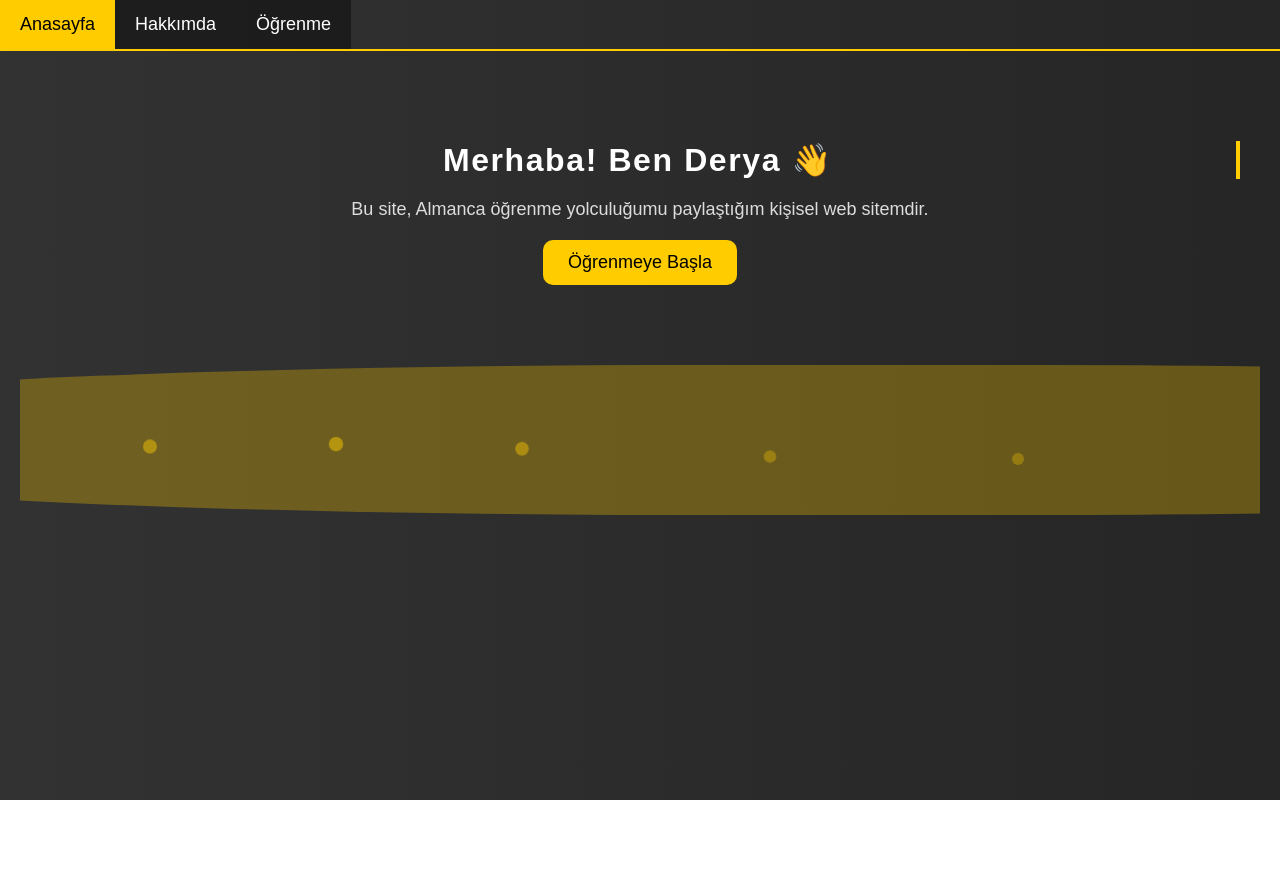
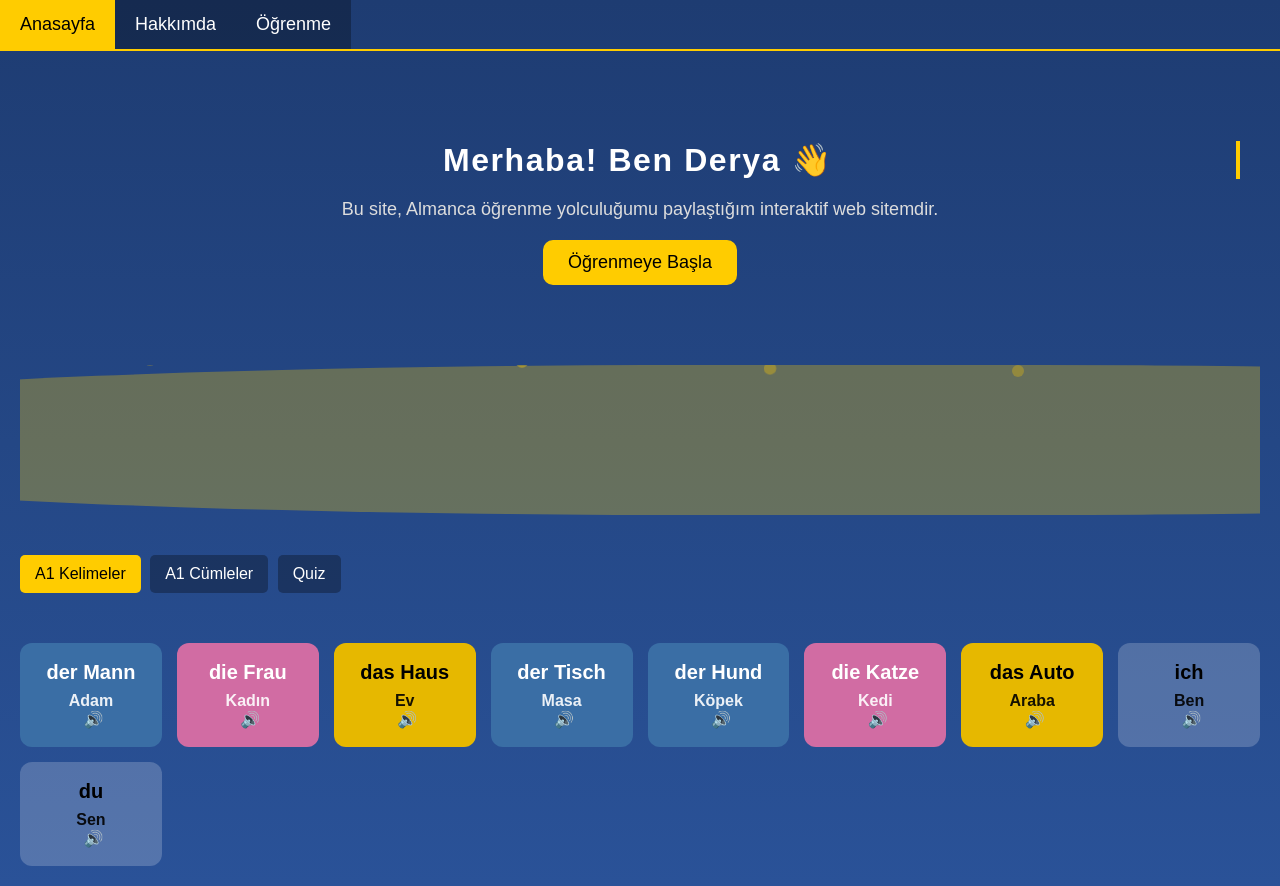
Before and after one commit to Deryakar97/mein_weg, a plain HTML site: page index.html in a window 1280 px wide. Both pictures are taken after a click on the button "Öğrenmeye Başla". Before the commit the page ends 800 px from the top, so only its background shows below. Drawn offline with Linux system fonts and the light colour scheme.

Commit message:
Refactor HTML and CSS for improved structure

```diff
--- a/index.html
+++ b/index.html
@@ -1,30 +1,128 @@
-<!DOCTYPE html><html lang="tr">
+<!DOCTYPE html>
+<html lang="tr">
 <head>
 <meta charset="UTF-8">
 <meta name="viewport" content="width=device-width, initial-scale=1.0">
 <title>Derya'nın Dil Öğrenme Sitesi</title>
 <style>
-/* ---------- Genel Ayarlar ---------- */
-body {margin:0; font-family:Arial,sans-serif; color:white; background: linear-gradient(270deg, #222, #444, #222, #555); background-size: 800% 800%; animation: gradientBG 15s ease infinite;}
-@keyframes gradientBG {0%{background-position:0% 50%;}50%{background-position:100% 50%;}100%{background-position:0% 50%;}}/* ---------- Üst Sekmeler ---------- */ .tab {overflow:hidden; border-bottom:2px solid #ffcc00; margin-bottom:20px;} .tab button {background-color: rgba(0,0,0,0.4); float:left; border:none; outline:none; cursor:pointer; padding:14px 20px; transition:0.3s; font-size:18px; color:white;} .tab button:hover {background-color:#ff6600;} .tab button.active {background-color:#ffcc00; color:black;} .tabcontent {display:none; padding:20px 20px;}
+/* ----------------- Genel Ayarlar ----------------- */
+body {
+  margin: 0;
+  font-family: Arial, sans-serif;
+  color: white;
+  background: linear-gradient(to bottom, #1e3c72, #2a5298);
+  overflow-x: hidden;
+}
 
-/* ---------- Alt Sekmeler ---------- */ .subtab {overflow:hidden; margin-bottom:15px;} .subtab button {background-color: rgba(0,0,0,0.3); border:none; outline:none; cursor:pointer; padding:10px 15px; margin-right:5px; font-size:16px; transition:0.3s; color:white; border-radius:5px;} .subtab button:hover {background-color:#ff9900;} .subtab button.active {background-color:#ffcc00; color:black;} .subtabcontent {display:none; padding-top:15px;}
+/* ----------------- Üst Sekmeler ----------------- */
+.tab {
+  overflow: hidden;
+  border-bottom: 2px solid #ffcc00;
+  margin-bottom: 20px;
+}
+.tab button {
+  background-color: rgba(0,0,0,0.3);
+  float: left;
+  border: none;
+  outline: none;
+  cursor: pointer;
+  padding: 14px 20px;
+  transition:0.3s;
+  font-size: 18px;
+  color: white;
+}
+.tab button:hover { background-color: #ff9900; }
+.tab button.active { background-color: #ffcc00; color: black; }
+.tabcontent { display:none; padding:20px 20px; }
 
-/* ---------- Anasayfa ---------- */ .home-container {text-align:center; padding:50px 20px;} .typewriter {overflow:hidden; border-right:.15em solid #ffcc00; white-space:nowrap; margin:0 auto; letter-spacing:.05em; animation: typing 3s steps(30,end), blink-caret 0.75s step-end infinite;} @keyframes typing {from{width:0;} to{width:100%;}} @keyframes blink-caret {from,to{border-color:transparent;}50%{border-color:#ffcc00;}} .subtext {font-size:18px; margin:20px 0; color:#ddd;} .btn {background-color:#ffcc00; border:none; padding:12px 25px; font-size:18px; border-radius:10px; cursor:pointer; transition: transform 0.3s, background-color 0.3s;} .btn:hover {background-color:#ff9900; transform:scale(1.1);}
+/* ----------------- Alt Sekmeler ----------------- */
+.subtab { overflow:hidden; margin-bottom:15px; }
+.subtab button {
+  background-color: rgba(0,0,0,0.3);
+  border:none;
+  outline:none;
+  cursor:pointer;
+  padding:10px 15px;
+  margin-right:5px;
+  font-size:16px;
+  transition:0.3s;
+  color:white;
+  border-radius:5px;
+}
+.subtab button:hover { background-color:#ff9900; }
+.subtab button.active { background-color:#ffcc00; color:black; }
+.subtabcontent { display:none; padding-top:15px; }
 
-/* ---------- Su Dalgaları ---------- */ .wave-container {position:relative; width:100%; height:150px; overflow:hidden; line-height:0; margin-top:30px;} .wave {position:relative; width:200%; height:100%; background: rgba(255,204,0,0.3); border-radius:43%; animation: waveMove 6s linear infinite;} @keyframes waveMove {0%{transform:translateX(0);}100%{transform:translateX(-50%);}} .drop {position:absolute; bottom:50px; width:12px; height:12px; background: rgba(255, 204, 0, 0.5); border-radius:50%; animation: dropMove 3s ease-in-out infinite;} .drop1 {left:10%; animation-delay:0s;} .drop2 {left:25%; animation-delay:0.5s;} .drop3 {left:40%; animation-delay:1s;} .drop4 {left:60%; animation-delay:1.5s;} .drop5 {left:80%; animation-delay:2s;} @keyframes dropMove {0%{transform:translateY(0) scale(1);opacity:0.6;}50%{transform:translateY(-15px) scale(1.2);opacity:1;}100%{transform:translateY(0) scale(1);opacity:0.6;}}
+/* ----------------- Ana Sayfa ----------------- */
+.home-container { text-align:center; padding:50px 20px; }
+.typewriter {
+  overflow:hidden; border-right:.15em solid #ffcc00;
+  white-space:nowrap; margin:0 auto; letter-spacing:.05em;
+  animation: typing 3s steps(30,end), blink-caret 0.75s step-end infinite;
+}
+@keyframes typing { from{width:0;} to{width:100%;} }
+@keyframes blink-caret { from,to{border-color:transparent;}50%{border-color:#ffcc00;} }
+.subtext { font-size:18px; margin:20px 0; color:#ddd; }
+.btn { background-color:#ffcc00; border:none; padding:12px 25px;
+  font-size:18px; border-radius:10px; cursor:pointer; transition: transform 0.3s, background-color 0.3s; }
+.btn:hover { background-color:#ff9900; transform:scale(1.1); }
 
-/* ---------- Kart Sistemi ---------- */ .card-grid {display:grid; grid-template-columns:repeat(auto-fit,minmax(140px,1fr)); gap:15px; margin-top:20px;} .card {padding:18px; border-radius:12px; text-align:center; font-weight:bold; cursor:default; transition: transform 0.2s, background 0.3s;} .card:hover {transform:scale(1.05); filter:brightness(1.15);} .card.der {background:#3a6ea5; color:white;} .card.die {background:#d16ca3; color:white;} .card.das {background:#e6b800; color:black;} .card.noArticle {background: rgba(255,255,255,0.2); color:black;} .card .word {display:block; font-size:20px; margin-bottom:8px;} .card .meaning {display:block; font-size:16px; opacity:0.9;} .card .sound {cursor:pointer; margin-left:5px;} .card .favorite {cursor:pointer; float:right;} </style>
+/* ----------------- Su Dalgaları ----------------- */
+.wave-container {position:relative; width:100%; height:150px; overflow:hidden; line-height:0; margin-top:30px;}
+.wave {
+  position:absolute; width:200%; height:100%;
+  background: rgba(255,204,0,0.3);
+  border-radius: 43%;
+  animation: waveMove 6s linear infinite;
+  bottom:0;
+}
+@keyframes waveMove {0%{transform:translateX(0);}100%{transform:translateX(-50%);}}
+.drop {
+  position:absolute; width:12px; height:12px;
+  background: rgba(255, 204, 0, 0.5); border-radius:50%;
+  animation: dropMove 3s ease-in-out infinite;
+}
+.drop1 { left:10%; animation-delay:0s; }
+.drop2 { left:25%; animation-delay:0.5s; }
+.drop3 { left:40%; animation-delay:1s; }
+.drop4 { left:60%; animation-delay:1.5s; }
+.drop5 { left:80%; animation-delay:2s; }
+@keyframes dropMove {0%{transform:translateY(0) scale(1);opacity:0.6;}50%{transform:translateY(-15px) scale(1.2);opacity:1;}100%{transform:translateY(0) scale(1);opacity:0.6;}}
 
+/* ----------------- Kart Sistemi ----------------- */
+.card-grid {display:grid; grid-template-columns:repeat(auto-fit,minmax(140px,1fr)); gap:15px; margin-top:20px;}
+.card {
+  padding:18px; border-radius:12px; text-align:center; font-weight:bold;
+  cursor:pointer; transition: transform 0.2s, background 0.3s;
+}
+.card:hover {transform:scale(1.05); filter:brightness(1.15);}
+.card.der {background:#3a6ea5; color:white;}
+.card.die {background:#d16ca3; color:white;}
+.card.das {background:#e6b800; color:black;}
+.card.noArticle {background: rgba(255,255,255,0.2); color:black;}
+.card .word {display:block; font-size:20px; margin-bottom:8px;}
+.card .meaning {display:block; font-size:16px; opacity:0.9;}
+.card .sound {cursor:pointer; margin-left:5px;}
+.card .favorite {cursor:pointer; float:right;}
+
+/* ----------------- Responsive ----------------- */
+@media (max-width:768px) { .card-grid {grid-template-columns:repeat(auto-fit,minmax(120px,1fr));} }
+</style>
 </head>
-<body><!-- Üst Sekmeler --><div class="tab">
+<body>
+
+<!-- Üst Sekmeler -->
+<div class="tab">
   <button class="tablinks" onclick="openTab(event,'Home')" id="defaultOpen">Anasayfa</button>
   <button class="tablinks" onclick="openTab(event,'About')">Hakkımda</button>
   <button class="tablinks" onclick="openTab(event,'Learn')">Öğrenme</button>
-</div><!-- Anasayfa --><div id="Home" class="tabcontent">
+</div>
+
+<!-- Anasayfa -->
+<div id="Home" class="tabcontent">
   <div class="home-container">
     <h1 class="typewriter">Merhaba! Ben Derya 👋</h1>
-    <p class="subtext">Bu site, Almanca öğrenme yolculuğumu paylaştığım kişisel web sitemdir.</p>
+    <p class="subtext">Bu site, Almanca öğrenme yolculuğumu paylaştığım interaktif web sitemdir.</p>
     <button class="btn" onclick="openSubTabById('A1Words')">Öğrenmeye Başla</button>
   </div>
   <div class="wave-container">
@@ -35,59 +133,100 @@ body {margin:0; font-family:Arial,sans-serif; color:white; background: linear-gr
     <div class="drop drop4"></div>
     <div class="drop drop5"></div>
   </div>
-</div><!-- Hakkımda --><div id="About" class="tabcontent">
+</div>
+
+<!-- Hakkımda -->
+<div id="About" class="tabcontent">
   <h2>Hakkımda</h2>
-  <p>Bilgisayar ve Öğretim Teknolojileri Öğretmeniyim. Almanca öğreniyorum ve öğrendiğim bilgileri bu sitede paylaşıyorum.</p>
-</div><!-- Öğrenme --><div id="Learn" class="tabcontent">
+  <p>Bilgisayar ve Öğretim Teknolojileri Öğretmeniyim. Almanca öğreniyorum ve öğrendiğim bilgileri bu sitede paylaşıyorum. Amacım öğrendiklerimi paylaşmak ve motivasyonu artırmak.</p>
+</div>
+
+<!-- Öğrenme -->
+<div id="Learn" class="tabcontent">
   <div class="subtab">
     <button class="subtablinks" onclick="openSubTab(event,'A1Words')" id="defaultSub">A1 Kelimeler</button>
     <button class="subtablinks" onclick="openSubTab(event,'A1Sentences')">A1 Cümleler</button>
     <button class="subtablinks" onclick="openSubTab(event,'Quiz')">Quiz</button>
-  </div>  <!-- A1 Kelimeler -->  <div id="A1Words" class="subtabcontent">
-    <div class="card-grid">
-      <div class="card der"><span class="word">der Mann</span><span class="meaning">Adam</span><span class="sound">🔊</span><span class="favorite">⭐</span></div>
-      <div class="card der"><span class="word">der Tisch</span><span class="meaning">Masa</span><span class="sound">🔊</span><span class="favorite">⭐</span></div>
-      <div class="card die"><span class="word">die Frau</span><span class="meaning">Kadın</span><span class="sound">🔊</span><span class="favorite">⭐</span></div>
-      <div class="card das"><span class="word">das Haus</span><span class="meaning">Ev</span><span class="sound">🔊</span><span class="favorite">⭐</span></div>
-      <div class="card noArticle"><span class="word">ich</span><span class="meaning">Ben</span><span class="sound">🔊</span><span class="favorite">⭐</span></div>
+  </div>
+
+  <!-- A1 Kelimeler -->
+  <div id="A1Words" class="subtabcontent">
+    <div class="card-grid" id="wordCards">
+      <!-- JS ile doldurulacak -->
     </div>
-  </div>  <!-- A1 Cümleler -->  <div id="A1Sentences" class="subtabcontent">
-    <p>Örnek cümleler buraya gelecek...</p>
-  </div>  <!-- Quiz -->  <div id="Quiz" class="subtabcontent">
-    <p>Quiz alanı buraya gelecek...</p>
   </div>
-</div><script>
-// Üst Sekmeler
-function openTab(evt, tabName){
+
+  <!-- A1 Cümleler -->
+  <div id="A1Sentences" class="subtabcontent">
+    <p>Ich bin Derya. → Ben Derya.</p>
+    <p>Der Mann ist groß. → Adam uzun boylu.</p>
+    <p>Die Frau liest ein Buch. → Kadın bir kitap okuyor.</p>
+    <p>Das Haus ist schön. → Ev güzel.</p>
+  </div>
+
+  <!-- Quiz -->
+  <div id="Quiz" class="subtabcontent">
+    <p>Quiz bölümü yakında eklenecek!</p>
+  </div>
+</div>
+
+<script>
+// ---------- Sekmeler ----------
+function openTab(evt, tabName) {
   var i, tabcontent, tablinks;
   tabcontent = document.getElementsByClassName("tabcontent");
-  for(i=0;i<tabcontent.length;i++){tabcontent[i].style.display="none";}
+  for(i=0;i<tabcontent.length;i++) tabcontent[i].style.display="none";
   tablinks = document.getElementsByClassName("tablinks");
-  for(i=0;i<tablinks.length;i++){tablinks[i].className = tablinks[i].className.replace(" active","");}
+  for(i=0;i<tablinks.length;i++) tablinks[i].className=tablinks[i].className.replace(" active","");
   document.getElementById(tabName).style.display="block";
   evt.currentTarget.className+=" active";
 }
-document.getElementById("defaultOpen").click();
-
-// Alt Sekmeler
-function openSubTab(evt, subTabName){
-  var i, subcontent, sublinks;
-  subcontent = document.getElementsByClassName("subtabcontent");
-  for(i=0;i<subcontent.length;i++){subcontent[i].style.display="none";}
-  sublinks = document.getElementsByClassName("subtablinks");
-  for(i=0;i<sublinks.length;i++){sublinks[i].className = sublinks[i].className.replace(" active","");}
+function openSubTab(evt, subTabName) {
+  var i, subtabcontent, subtablinks;
+  subtabcontent = document.getElementsByClassName("subtabcontent");
+  for(i=0;i<subtabcontent.length;i++) subtabcontent[i].style.display="none";
+  subtablinks = document.getElementsByClassName("subtablinks");
+  for(i=0;i<subtablinks.length;i++) subtablinks[i].className=subtablinks[i].className.replace(" active","");
   document.getElementById(subTabName).style.display="block";
   evt.currentTarget.className+=" active";
 }
+function openSubTabById(subTabName) { document.getElementById('Learn').style.display='block'; openSubTab({currentTarget: document.getElementById('defaultSub')}, subTabName); }
+
+// ---------- A1 Kelimeler ve Ses ----------
+const words = [
+  {article:"der", word:"Mann", meaning:"Adam"},
+  {article:"die", word:"Frau", meaning:"Kadın"},
+  {article:"das", word:"Haus", meaning:"Ev"},
+  {article:"der", word:"Tisch", meaning:"Masa"},
+  {article:"der", word:"Hund", meaning:"Köpek"},
+  {article:"die", word:"Katze", meaning:"Kedi"},
+  {article:"das", word:"Auto", meaning:"Araba"},
+  {article:"no", word:"ich", meaning:"Ben"},
+  {article:"no", word:"du", meaning:"Sen"}
+];
+const grid = document.getElementById('wordCards');
+words.forEach(w=>{
+  const card = document.createElement('div');
+  card.className = 'card '+(w.article==='der'?'der':w.article==='die'?'die':w.article==='das'?'das':'noArticle');
+  card.innerHTML = `<span class="word">${w.article!=='no'?w.article+' '+w.word:w.word}</span>
+                    <span class="meaning">${w.meaning}</span>
+                    <span class="sound">🔊</span>`;
+  grid.appendChild(card);
+});
+
+// ---------- Sesli Telaffuz ----------
+grid.addEventListener('click', e=>{
+  if(e.target.classList.contains('sound')) {
+    const text = e.target.parentElement.querySelector('.word').innerText.replace(/der |die |das /,'');
+    const utter = new SpeechSynthesisUtterance(text);
+    utter.lang='de-DE';
+    speechSynthesis.speak(utter);
+  }
+});
+
+// ---------- Sayfa Açıldığında default sekmeler ----------
+document.getElementById("defaultOpen").click();
 document.getElementById("defaultSub").click();
-
-function openSubTabById(subTabName){
-  const evt={currentTarget:null};
-  const sublinks=document.getElementsByClassName("subtablinks");
-  for(let i=0;i<sublinks.length;i++){
-    if(sublinks[i].innerText.includes('A1 Kelimeler')){evt.currentTarget=sublinks[i]; break;}
-  }
-  openSubTab(evt,subTabName);
-}
-</script></body>
-</html>
+</script>
+</body>
+  </html>
```
